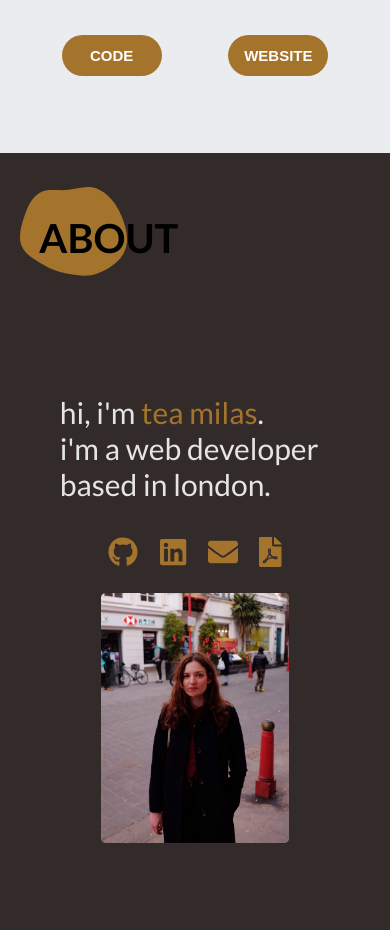
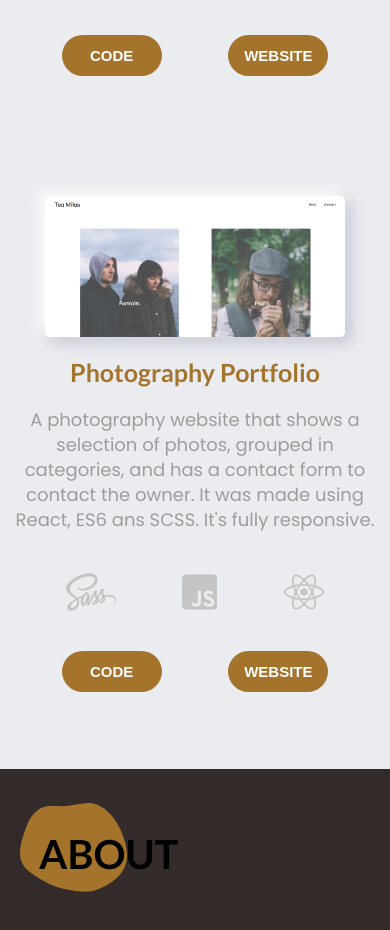
Before and after one commit to tea-milas/portfolio-react, a React (Create React App) app: page / in a window 390 px wide. Shown: the part 5660-6590 px from the top of the page. Built offline with nearby package versions, Linux system fonts and the light colour scheme.

Commit message:
added new project

```diff
--- a/src/components/Projects/Projects.jsx
+++ b/src/components/Projects/Projects.jsx
@@ -1,6 +1,7 @@
 import React, {useState,useEffect} from 'react'
 import styles from "./Projects.module.scss"
-import knowaste_img from "../../assets/img/knowaste_screenshot.png";
+import knowaste_img from "../../assets/img/knowaste_screenshot.png"
+import photography_screenshot from '../../assets/img/portfolio-screenshot.jpg'
 import { FontAwesomeIcon } from '@fortawesome/react-fontawesome'
 import { library } from '@fortawesome/fontawesome-svg-core'
 import { fab, faSass, faJsSquare,faHtml5,faReact,faCss3} from '@fortawesome/free-brands-svg-icons'
@@ -152,6 +153,24 @@ const Projects = () => {
                 </section>
             </article>
 
+            <article className={styles.project}>
+                {isMobile && <img className={styles.project__image} src={photography_screenshot} alt="Photography portfolio preview"/>}
+                <section className={styles.project__description}>
+                    <h4>Photography Portfolio</h4>
+                    <p>A photography website that shows a selection of photos, grouped in categories, and has a contact form to contact the owner. It was made using React, ES6 ans SCSS. It's fully responsive.</p>
+                    <ul>
+                        <li><FontAwesomeIcon icon={['fab', 'sass']}/></li>
+                        <li><FontAwesomeIcon icon={['fab', 'js-square']}/></li>
+                        <li><FontAwesomeIcon icon={['fab', 'react']}/></li>
+                    </ul>
+                    <div className={styles.project__links}>
+                        <button><a href="https://github.com/tea-milas/photography-portfolio" target="_blank" rel="noreferrer">CODE</a></button>
+                        <button><a href="https://photography.teamilas.com/" target="_blank" rel="noreferrer">WEBSITE</a></button>
+                    </div>
+                </section>
+                {!isMobile && <img className={styles.project__image} src={photography_screenshot} alt="Photography portfolio preview"/>}
+            </article>
+
             <span className={styles.vertical_line2}></span>
         </div>
         </>
```
Also changed, not shown: src/assets/img/portfolio-screenshot.jpg (added).
